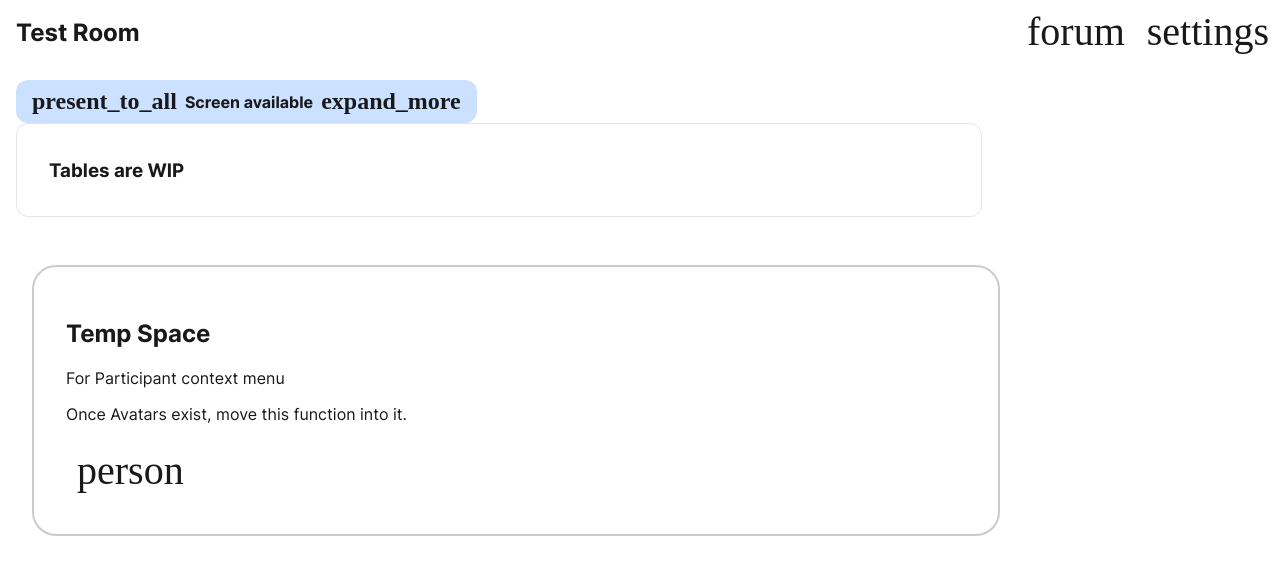
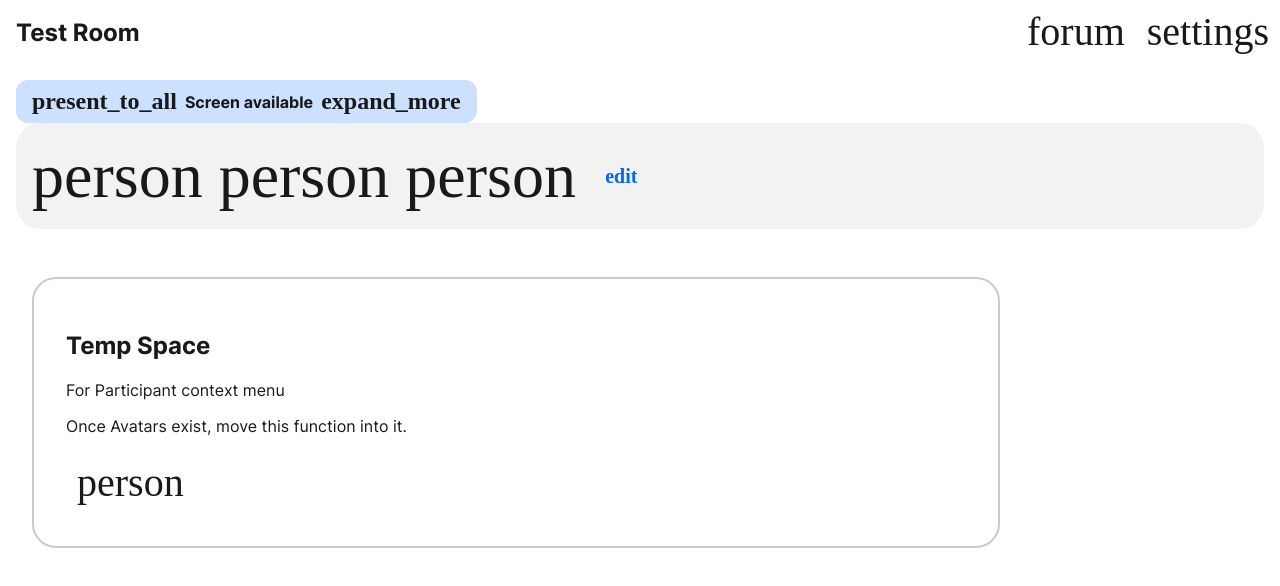
Before and after one commit to arbabf/next-gen-virtual-classroom, a Next.js app in the folder source/frontend/: page / in a window 1280 px wide. Shown: the top 586 px of the page. Built offline with nearby package versions, Linux system fonts and the light colour scheme; a web font is replaced by a local one.

Commit message:
Table: create new component to match sketch

```diff
--- a/source/frontend/components/classroom/RoomSpace.tsx
+++ b/source/frontend/components/classroom/RoomSpace.tsx
@@ -1,8 +1,10 @@
 import { Component, ReactNode } from 'react';
 import { RoomInfo } from '../../entities/Room';
+import { testTableState } from '../../entities/TestEntities';
 import Card from '../common/card/card';
 import ScreenContainer from '../screen/screencontainer/ScreenContainer';
 import { ScreenSpace } from '../screen/ScreenSpace';
+import { Table } from '../tables/Table';
 import styles from './RoomSpace.module.css';
 
 type RoomSpaceProps = {
@@ -35,9 +37,7 @@ export default class RoomSpace extends Component<RoomSpaceProps> {
 					)}
 					<div className={styles.tables}>
 						{this.props.room.layout.tables.map((table) => (
-							<Card key={table.id}>
-								<h3>Tables are WIP</h3>
-							</Card>
+							<Table key={table.id} state={testTableState} />
 						))}
 					</div>
 				</main>
--- /dev/null
+++ b/source/frontend/components/tables/Table.module.css
@@ -0,0 +1,13 @@
+.table {
+	border-radius: var(--border-rounding-large);
+	background-color: var(--table-background);
+	padding: var(--padding-s);
+}
+
+.participants {
+	list-style: none;
+	display: flex;
+	margin: 0;
+	padding: 0;
+	gap: var(--spacing-s);
+}
--- /dev/null
+++ b/source/frontend/components/tables/Table.tsx
@@ -0,0 +1,36 @@
+import { Component, MouseEventHandler } from 'react';
+import { TableState } from '../../entities/Table';
+import Button from '../common/button/button';
+import Icon from '../common/icon/icon';
+import styles from './Table.module.css';
+
+type TableProps = {
+	/**
+	 * This table's state
+	 */
+	state: TableState;
+
+	/**
+	 * Button function to toggle table editor
+	 */
+	toggleEditor?: MouseEventHandler;
+};
+
+export class Table extends Component<TableProps> {
+	render() {
+		return (
+			<div className={styles.table}>
+				<ul className={styles.participants}>
+					{this.props.state.participants.map((participant) => (
+						<li key={participant.id}>
+							<Icon iconName="person" size="4em" />
+						</li>
+					))}
+					<Button onClick={this.props.toggleEditor} unfilled>
+						<Icon iconName="edit" size="1.5em" />
+					</Button>
+				</ul>
+			</div>
+		);
+	}
+}
--- a/source/frontend/pages/table.tsx
+++ b/source/frontend/pages/table.tsx
@@ -3,7 +3,7 @@ import Head from 'next/head';
 import React from 'react';
 import styles from '../styles/pages/Home.module.css';
 import { TableContainer } from '../components/tables/TableContainer';
-import { testTableState } from '../entities/Table';
+import { testTableState } from '../entities/TestEntities';
 //import TableContainer from
 
 const Home: NextPage = () => {
--- a/source/frontend/styles/colours.css
+++ b/source/frontend/styles/colours.css
@@ -1,5 +1,6 @@
 :root {
 	--accent: #06f;
+	--accent-tp-12: #06f2;
 	--accent-tp-25: #06f4;
 	--accent-tp-50: #06f8;
 	--accent-tp-75: #06fc;
--- a/source/frontend/styles/variables.css
+++ b/source/frontend/styles/variables.css
@@ -17,6 +17,8 @@
 	--link-color-disabled: var(--blue-500-faded);
 
 	--padding: var(--vertical-padding) var(--horizontal-padding);
+	--padding-s: var(--spacing-s);
+	--padding-xs: var(--spacing-xs);
 	--text-padding: var(--vertical-text-padding) var(--horizontal-text-padding);
 
 	--navbar-text-padding: var(--spacing-s);
@@ -39,7 +41,7 @@
 	--button-fill-hover: var(--blue-600);
 	--button-foreground: white;
 	--button-foreground-disabled: #fff4;
-	--button-unfilled-hover: var(--accent-tp-25);
+	--button-unfilled-hover: var(--accent-tp-12);
 	--button-inverted-fill: white;
 	--button-inverted-disabled-fill: var(--blue-50);
 	--button-inverted-disabled-text: var(--blue-200);
@@ -48,6 +50,11 @@
 
 	--screen-active: var(--accent);
 	--screen-inactive: var(--blue-100);
+
+	--table-background: var(--gray-50);
+	--table-background-current: white;
+	--table-border: var(--border-medium);
+	--table-border-current: 2px solid var(--accent);
 }
 
 /* Dark theme switch */
@@ -66,6 +73,9 @@
 		--border-color-strong: var(--gray-600);
 
 		--screen-inactive: var(--blue-800);
+
+		--table-background: var(--gray-800);
+		--table-background-current: var(--gray-700);
 	}
 }
 
```
Also changed, not shown: source/frontend/components/tables/TableContainer.tsx (+8 -19 lines).
